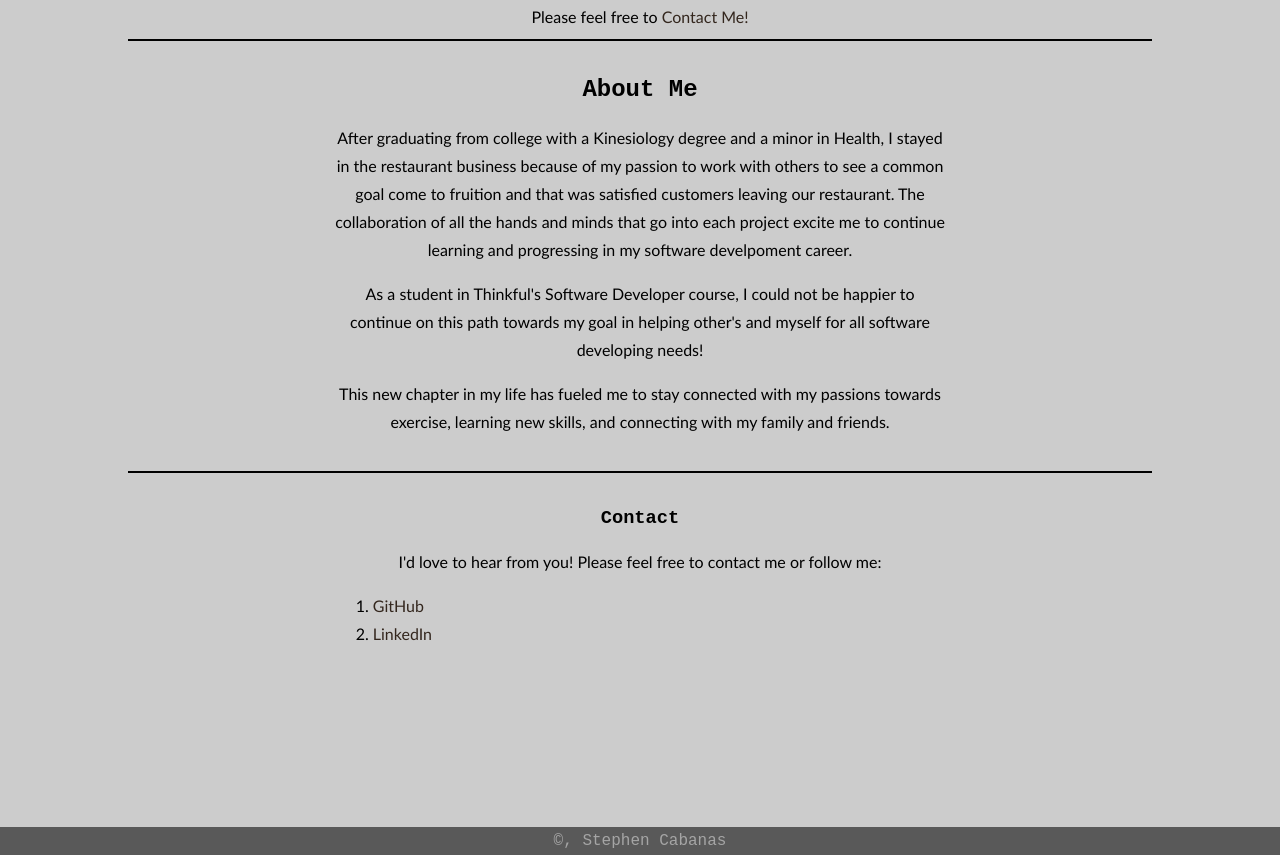
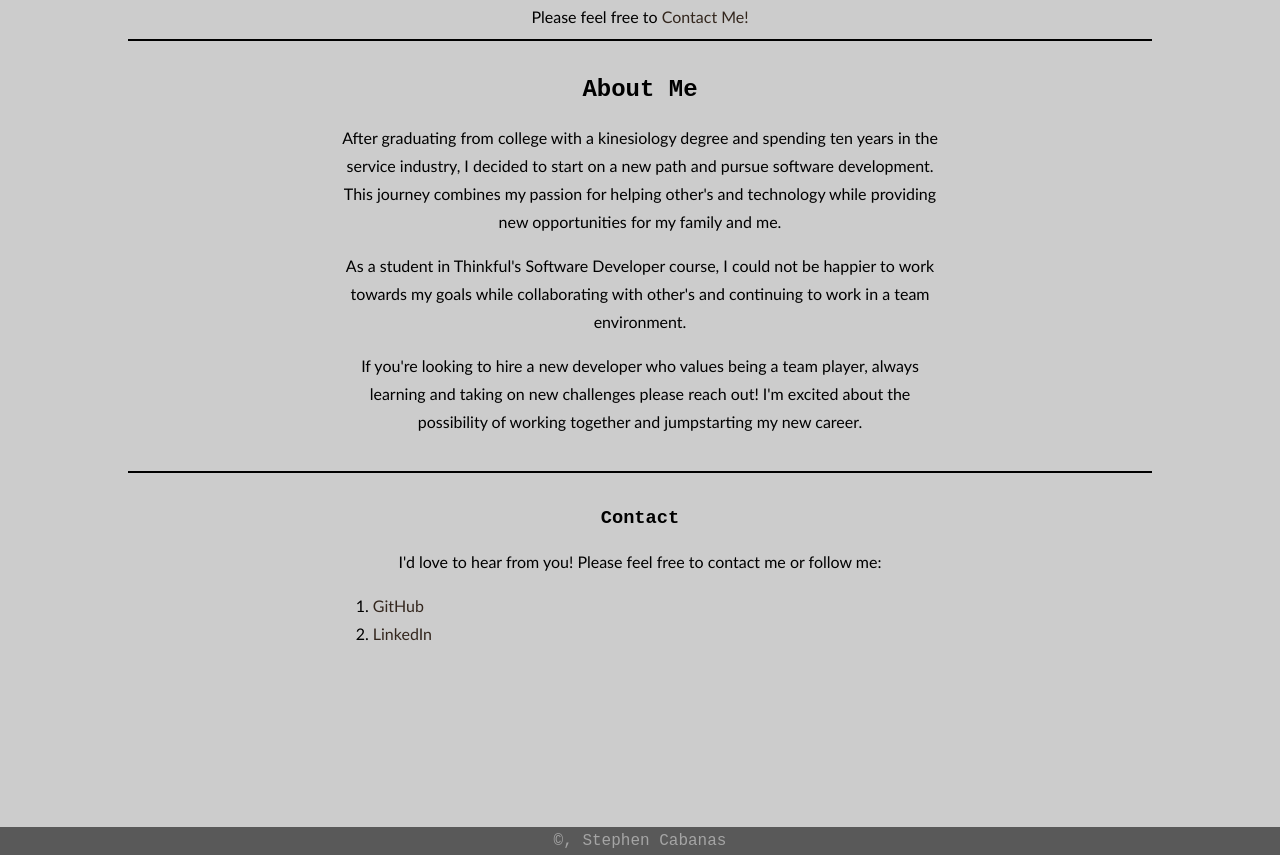
Before and after one commit to stevcab313/portfolio, a plain HTML site: page index.html in a window 1280 px wide. Shown: the part 800-1655 px from the top of the page. Drawn offline with nearby package versions, Linux system fonts and the light colour scheme; a script that the page names is missing.

Commit message:
Update index.html

```diff
--- a/index.html
+++ b/index.html
@@ -36,11 +36,11 @@
     <!-- About me section -->
     <div>
       <h2>About Me</h2>
-        <p>After graduating from college with a Kinesiology degree and a minor in Health, I stayed in the restaurant business because of my passion to work with others to see a common goal come to fruition and that was satisfied customers leaving our restaurant. The collaboration of all the hands and minds that go into each project excite me to continue learning and progressing in my software develpoment career.</p>
+        <p>After graduating from college with a kinesiology degree and spending ten years in the service industry, I decided to start on a new path and pursue software development. This journey combines my passion for helping other's and technology while providing new opportunities for my family and me.</p>
 
-        <p>As a student in Thinkful's Software Developer course, I could not be happier to continue on this path towards my goal in helping other's and myself for all software developing needs!</p>
+        <p>As a student in Thinkful's Software Developer course, I could not be happier to work towards my goals while collaborating with other's and continuing to work in a team environment. </p>
 
-        <p>This new chapter in my life has fueled me to stay connected with my passions towards exercise, learning new skills, and connecting with my family and friends.</p>
+      <p>If you're looking to hire a new developer who values being a team player, always learning and taking on new challenges please reach out! I'm excited about the possibility of working together and jumpstarting my new career.</p>
     </div>
 
     <!-- Contact -->
```
